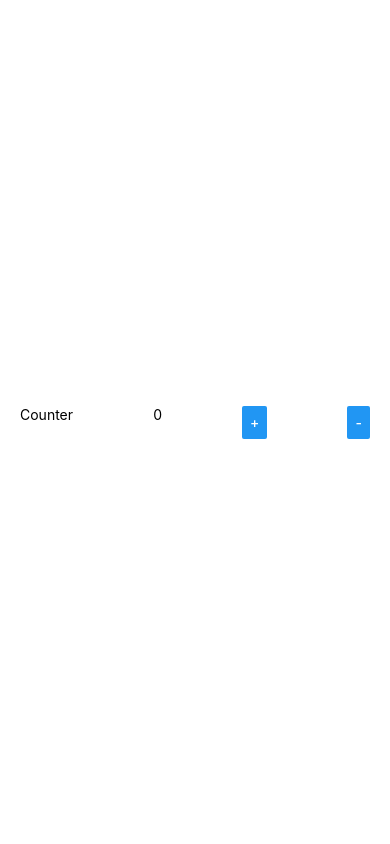
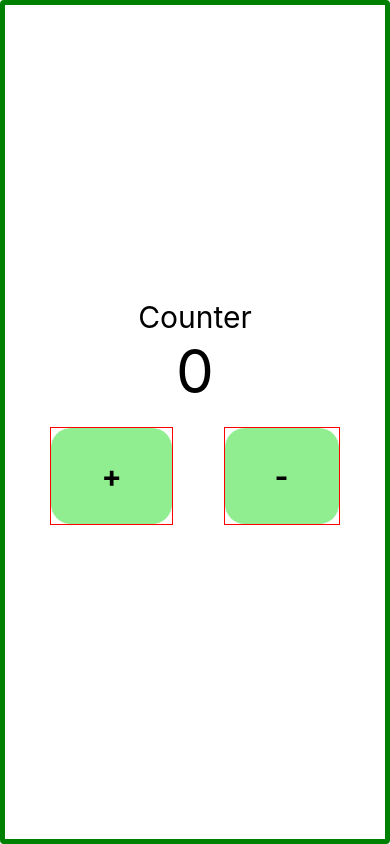
Before and after one commit to PavelMikhadziuk/todoapp, a React Native app in the folder AwesomeProject/: screen / in a window 390 px wide. Built offline with nearby package versions, Linux system fonts and the light colour scheme.

Commit message:
Add styles for button and counter text

```diff
--- a/AwesomeProject/components/Counter.js
+++ b/AwesomeProject/components/Counter.js
@@ -1,22 +1,26 @@
 import React from 'react';
-import { Button, StyleSheet, View, Text } from 'react-native';
+import { TouchableNativeFeedback, StyleSheet, View, Text } from 'react-native';
 import { connect  } from 'react-redux';
 import { DECREMENT, INCREMENT } from '../constants/actions';
 
 const Counter = props => {
   return (
     <View style={styles.container}>
+      <View style={{ alignItems: 'center'}}>
+        <Text style={{ fontSize: 30 }}>Counter</Text>
+        <Text style={{ fontSize: 60 }}>{props.count}</Text>
+      </View>
       <View style={styles.alternativeLayoutButtonContainer}>
-        <Text>Counter</Text>
-        <Text>{props.count}</Text>
-        <Button
-          onPress={props.onIncrement}
-          title="+"
-        />
-        <Button
-          onPress={props.onDecrement}
-          title="-"
-        />
+        <TouchableNativeFeedback onPress={props.onIncrement}>
+          <View style={styles.buttonLayout}>
+            <Text style={styles.buttonTextLayout}>+</Text>
+          </View>
+        </TouchableNativeFeedback>
+        <TouchableNativeFeedback onPress={props.onDecrement}>
+          <View style={styles.buttonLayout}>
+            <Text style={styles.buttonTextLayout}>-</Text>
+          </View>
+        </TouchableNativeFeedback>
       </View>
     </View>
   );
@@ -24,13 +28,28 @@ const Counter = props => {
 
 const styles = StyleSheet.create({
   container: {
-   flex: 1,
-   justifyContent: 'center',
+    flex: 1,
+    justifyContent: 'center',
+    borderRadius: 4,
+    borderWidth: 5,
+    borderColor: 'green',
   },
   alternativeLayoutButtonContainer: {
     margin: 20,
     flexDirection: 'row',
-    justifyContent: 'space-between'
+    justifyContent: 'space-around'
+  },
+  buttonLayout: {
+    paddingTop: 30,
+    paddingBottom: 30,
+    paddingLeft: 50,
+    paddingRight: 50,
+    backgroundColor: 'lightgreen',
+    borderRadius: 20
+  },
+  buttonTextLayout: {
+    fontSize: 30,
+    fontWeight: 'bold'
   }
 });
 
```
